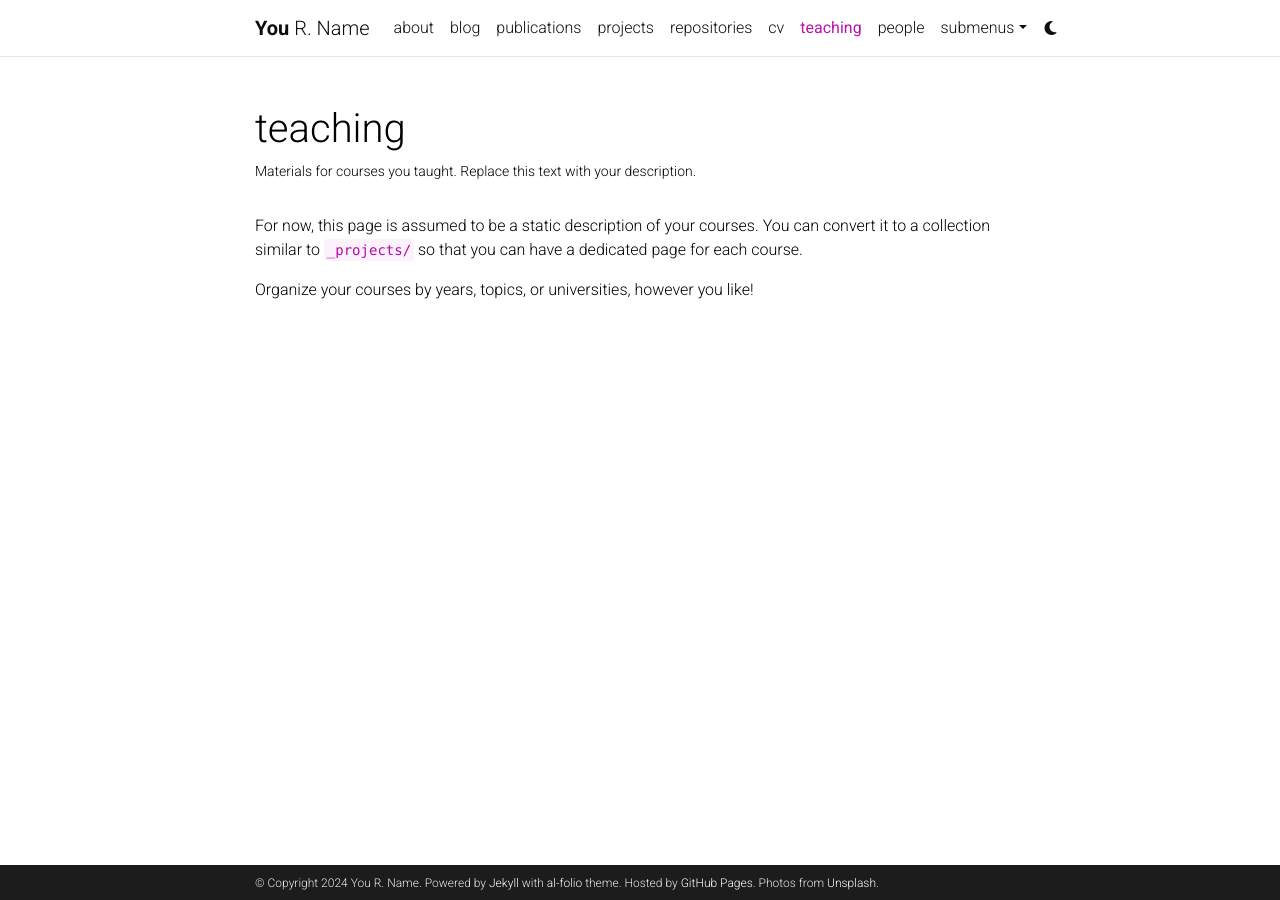
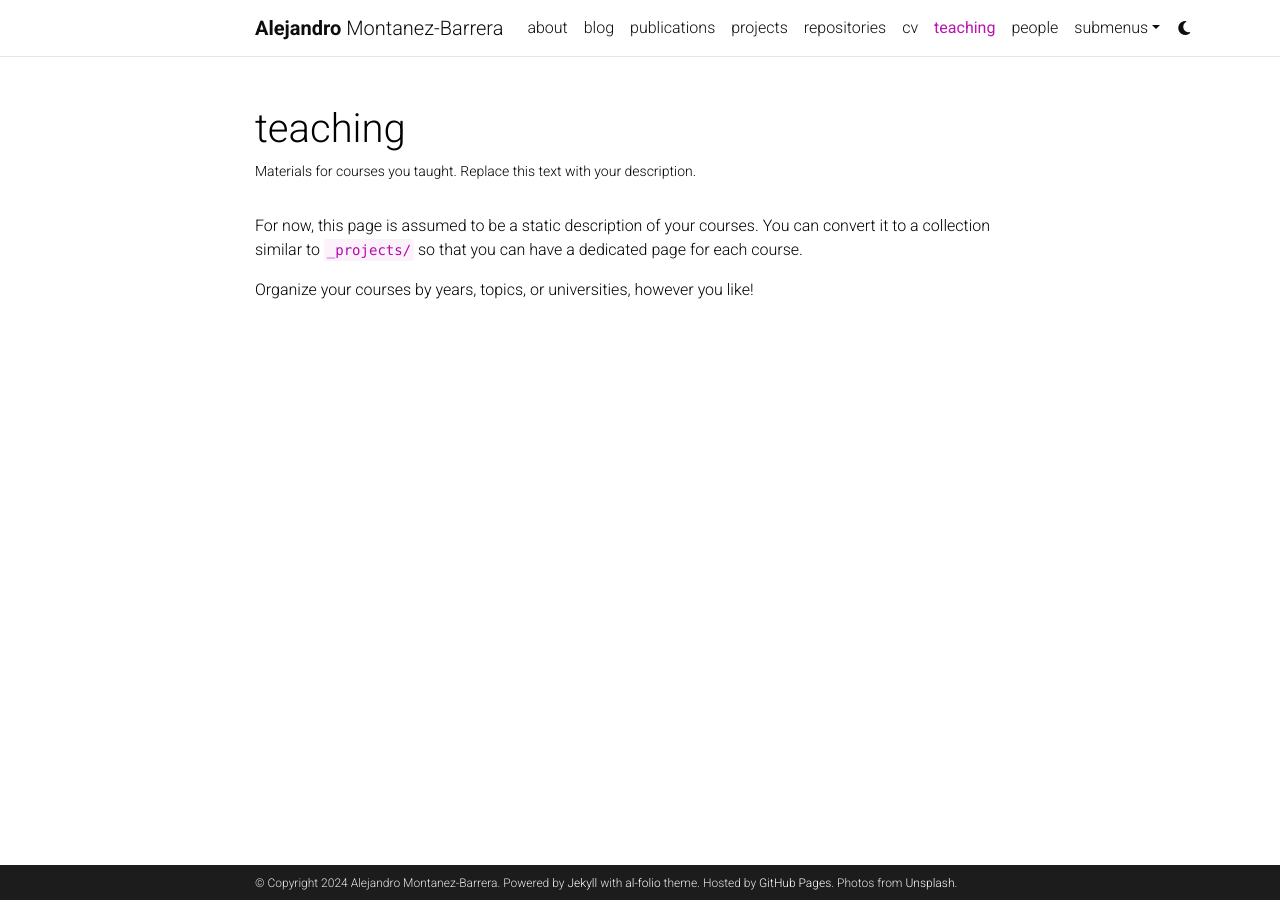
Before and after one commit to alejomonbar/alejomonbar.github.io, a Jekyll site: the page built from _pages/teaching.md, in a window 1280 px wide. Built offline with Jekyll 4.4.1, drawn with Linux system fonts in a browser that asks for light colours; comment, search, counter and statistics services are not loaded; a style sheet for code colours, icons or effects is not loaded.

Commit message:
Update _config.yml

```diff
--- a/_config.yml
+++ b/_config.yml
@@ -3,19 +3,19 @@
 # -----------------------------------------------------------------------------
 
 title: blank # the website title (if blank, full name will be used instead)
-first_name: You
-middle_name: R.
-last_name: Name
-email: you@example.com
+first_name: Alejandro
+middle_name:
+last_name: Montanez-Barrera
+email: j.montanez-barrera@fz-juelich.com
 description: > # the ">" symbol means to ignore newlines until "footer_text:"
   A simple, whitespace theme for academics. Based on [*folio](https://github.com/bogoli/-folio) design.
 footer_text: >
   Powered by <a href="https://jekyllrb.com/" target="_blank">Jekyll</a> with <a href="https://github.com/alshedivat/al-folio">al-folio</a> theme.
   Hosted by <a href="https://pages.github.com/" target="_blank">GitHub Pages</a>.
   Photos from <a href="https://unsplash.com" target="_blank">Unsplash</a>.
-keywords: jekyll, jekyll-theme, academic-website, portfolio-website  # add your own keywords or leave empty
+keywords: Quantum Computing, Optimization, Quantum Hardware benchmarking, Noise simulation, HPC  # add your own keywords or leave empty
 
-lang: en # the language of your site (for example: en, fr, cn, ru, etc.)
+lang: en, es # the language of your site (for example: en, fr, cn, ru, etc.)
 icon: ⚛️  # the emoji used as the favicon (alternatively, provide image name in /assets/img/)
 
 url: https://alejomonbar.github.io # the base hostname & protocol for your site
```
